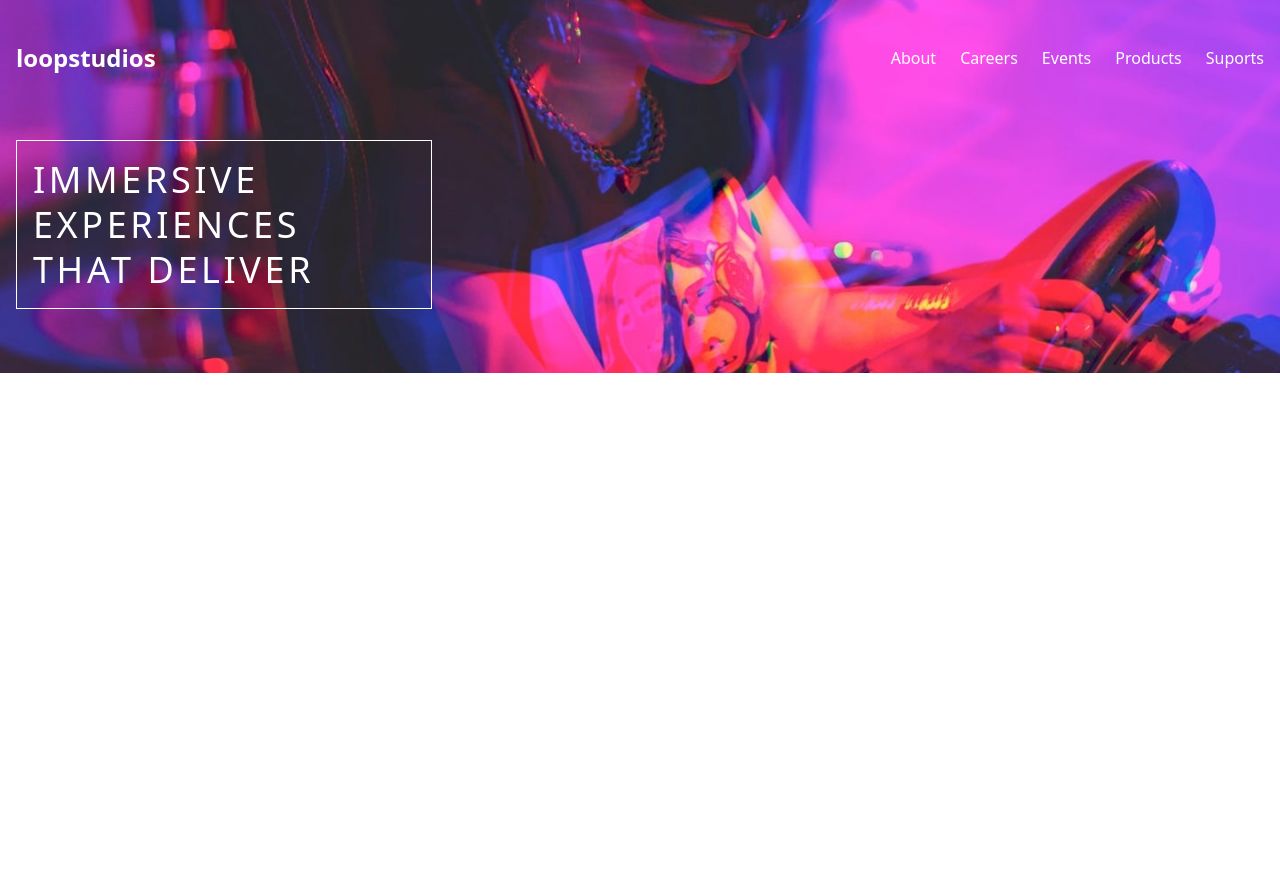
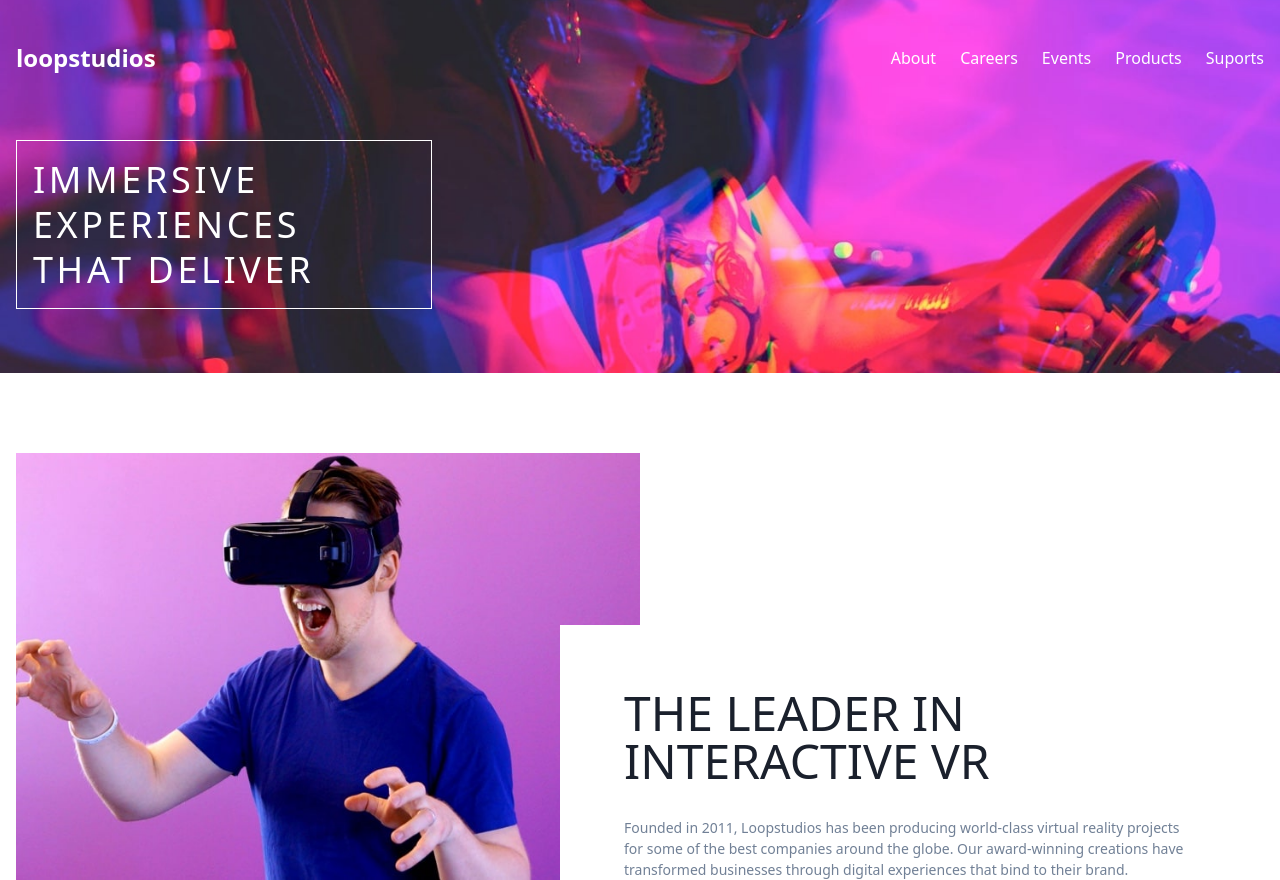
Before and after one commit to rahulkhimsuriya/frontendmentor-loopstudios-landing-page, a Nuxt app: page / in a window 1280 px wide. Before the commit the page ends 800 px from the top, so only its background shows below. Built offline with nearby package versions, Linux system fonts and the light colour scheme.

Commit message:
add interactive section

```diff
--- a/pages/index.vue
+++ b/pages/index.vue
@@ -1,5 +1,25 @@
 <template>
-  <div></div>
+  <div class="w-full mt-20 space-y-20">
+    <div class="grid grid-cols-1 lg:grid-cols-2">
+      <div>
+        <img src="~assets/images/desktop/image-interactive.jpg" />
+      </div>
+
+      <div
+        class="text-center lg:text-left lg:px-16 pt-16 lg:mt-auto lg:-ml-20 bg-white"
+      >
+        <h2 class="uppercase text-gray-900 text-5xl font-light leading-none">
+          The leader in interactive VR
+        </h2>
+        <p class="mt-8 text-sm text-gray-600">
+          Founded in 2011, Loopstudios has been producing world-class virtual
+          reality projects for some of the best companies around the globe. Our
+          award-winning creations have transformed businesses through digital
+          experiences that bind to their brand.
+        </p>
+      </div>
+    </div>
+  </div>
 </template>
 
 <script>
```
